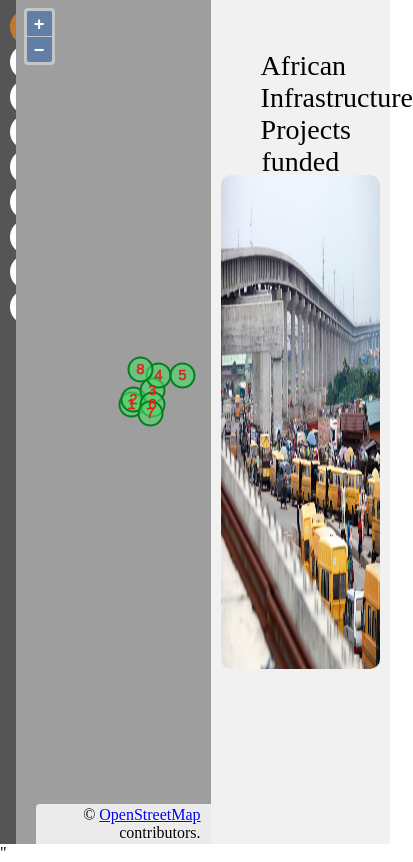
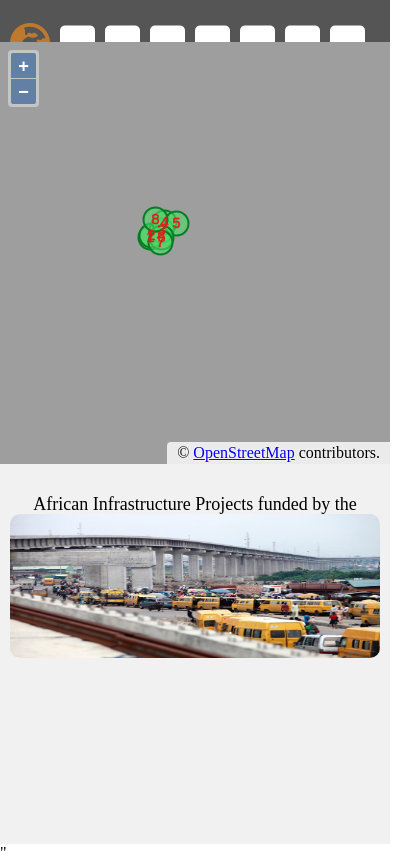
Before and after one commit to MMoronto/New-Silk-Road, a plain HTML site: page index.html in a window 390 px wide. Shown: the whole page, 413 px wide, since content can reach past the window. Drawn offline with Linux system fonts and the light colour scheme.

Commit message:
CSS Styling. Add respponsivity to HTML layout

```diff
--- a/index.html
+++ b/index.html
@@ -12,14 +12,14 @@
         <div class="grid-1">
             <div class="column-navigation">
                 <a title='Home' id='Home' class='active'><i class="fas fa-globe-africa" id='Home'></i></a>
-                <a title='Lagos' id='Lagos'><i class="fas fa-circle" id='Lagos'></i></a>
-                <a title='Ibadan' id='Ibadan'><i class="fas fa-circle" id='Ibadan'></i></a>
-                <a title='Abuja' id='Abuja'><i class="fas fa-circle" id='Abuja'></i></a>
-                <a title='Kano' id='Kano'><i class="fas fa-circle" id='Kano'></i></a>
-                <a title='Maiduguri' id='Maiduguri'><i class="fas fa-circle" id='Maiduguri'></i></a>
-                <a title='Enugu' id='Enugu'><i class="fas fa-circle" id='Enugu'></i></a>
-                <a title='Port Harcourt' id='Port Harcourt'><i class="fas fa-circle" id='Port Harcourt'></i></a>
-                <a title='Sokoto' id='Sokoto'><i class="fas fa-circle" id='Sokoto'></i></a>
+                <a title='Lagos' id='Lagos'><i class="fas fa-square" id='Lagos'></i></a>
+                <a title='Ibadan' id='Ibadan'><i class="fas fa-square" id='Ibadan'></i></a>
+                <a title='Abuja' id='Abuja'><i class="fas fa-square" id='Abuja'></i></a>
+                <a title='Kano' id='Kano'><i class="fas fa-square" id='Kano'></i></a>
+                <a title='Maiduguri' id='Maiduguri'><i class="fas fa-square" id='Maiduguri'></i></a>
+                <a title='Enugu' id='Enugu'><i class="fas fa-square" id='Enugu'></i></a>
+                <a title='Port Harcourt' id='Port Harcourt'><i class="fas fa-square" id='Port Harcourt'></i></a>
+                <a title='Sokoto' id='Sokoto'><i class="fas fa-square" id='Sokoto'></i></a>
             </div>
         </div>
 
--- a/styles.css
+++ b/styles.css
@@ -36,7 +36,7 @@ body{
     text-align: center;
     padding: 10px;
     color: white;
-    font-size: 35px;
+    font-size: 40px;
 }
 
 .column-navigation a:hover{
@@ -76,3 +76,37 @@ body{
     background-color: #9c9a9a;
     font-size: 18px;
 }
+
+@media screen and (max-width: 1024px){
+   #projectname{
+       height: 30%;
+   }
+   #projectimage{
+       height: 40%;
+   }
+}
+
+@media screen and (max-width: 768px){
+    .grid-container{
+        grid-template-columns: auto;
+        grid-template-rows: 5vh 50vh 45vh;
+    }
+
+    .column-navigation{
+        position: relative;
+        top: 50%;
+        transform: translateY(-50%);
+        text-align: center;
+    }
+
+    .column-navigation{
+        display: inline;
+    }
+
+    #projectname{
+       height: 5%;
+       padding: 20px;
+       text-align: center;
+       font-size: 18px;
+    }
+}
```
